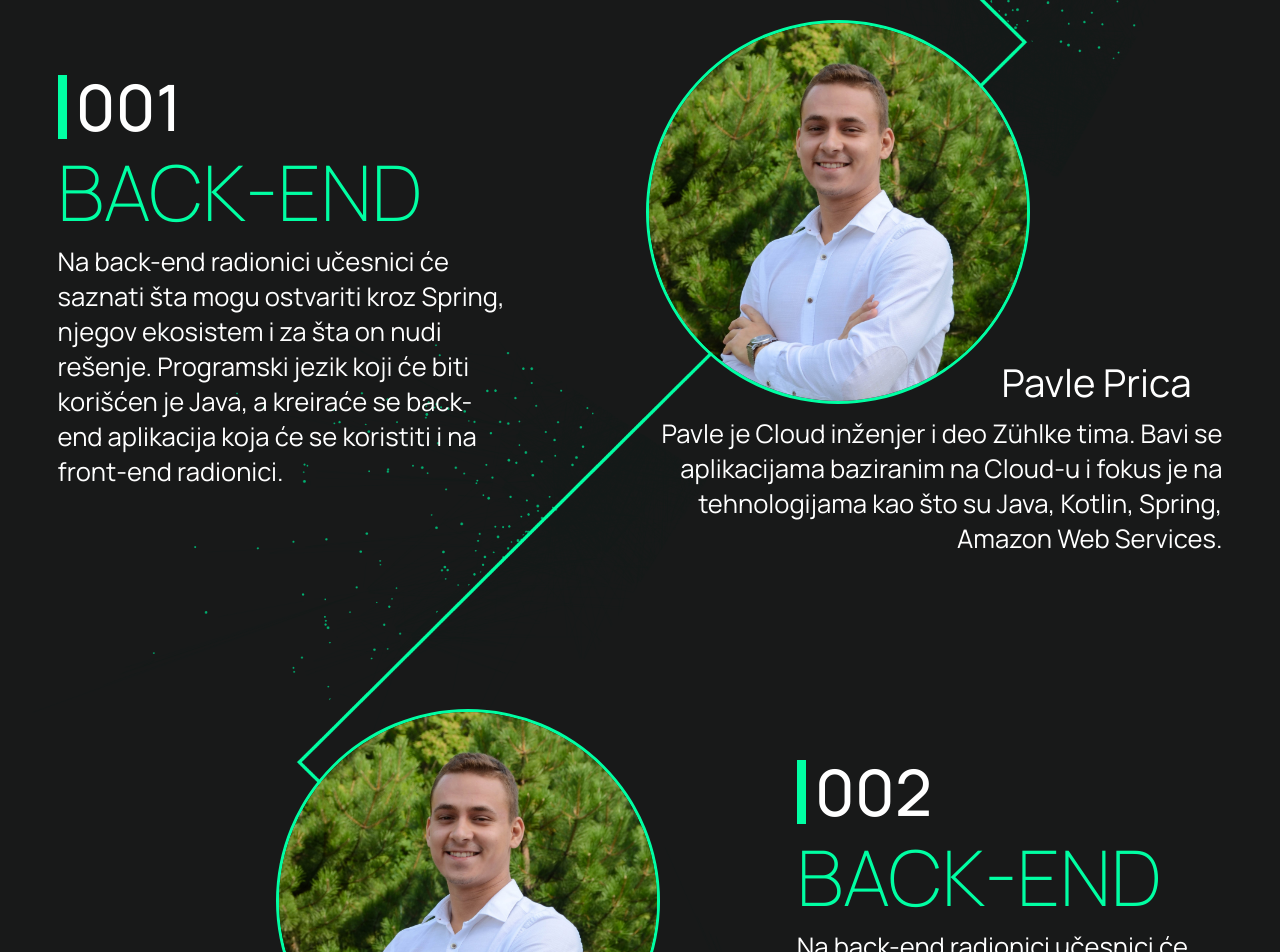
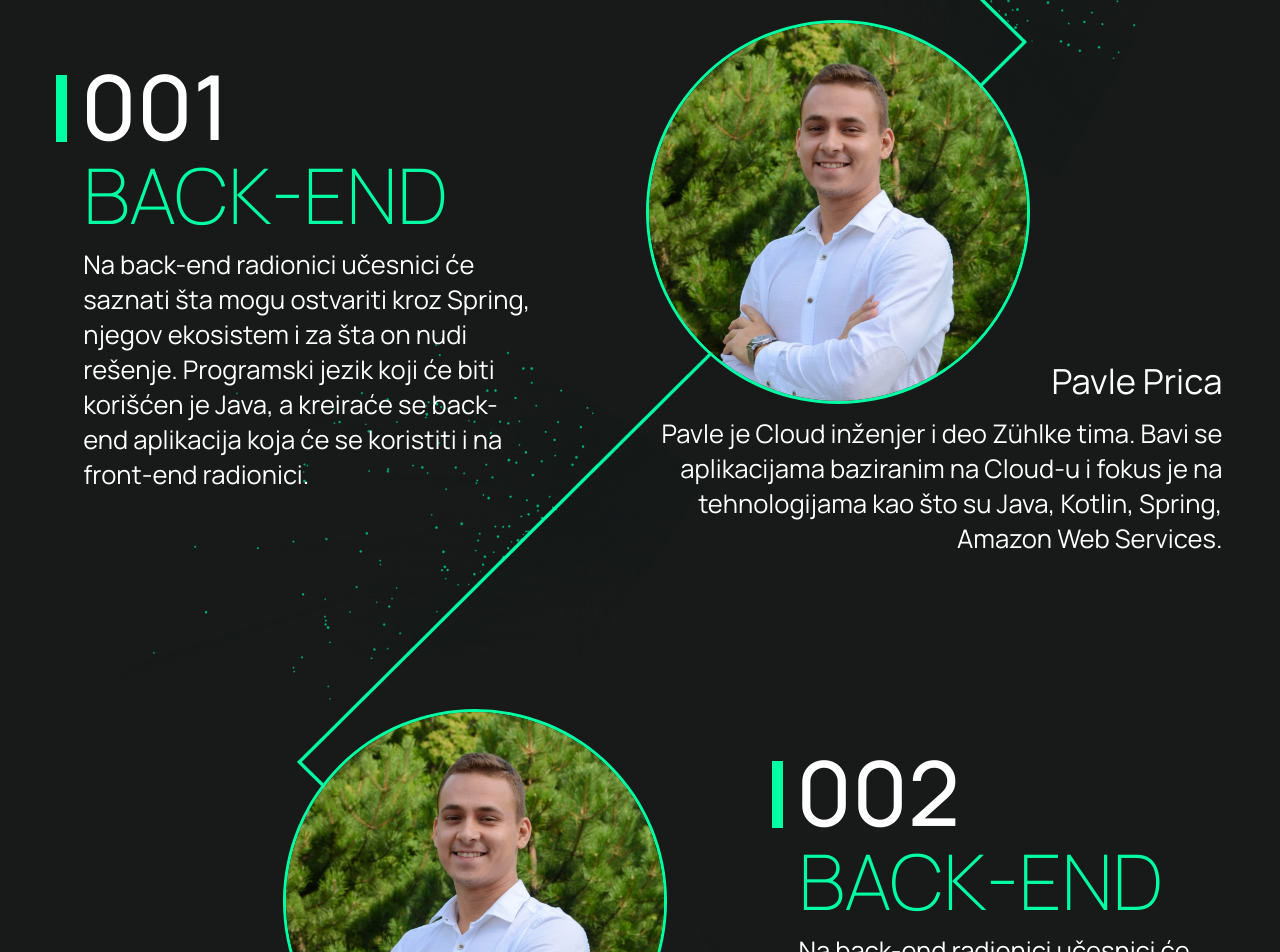
Before and after one commit to Nikola787/hzs-5.0, a React (Create React App) app: page /#/ in a window 1280 px wide. Shown: the part 1480-2432 px from the top of the page. Built offline with nearby package versions, Linux system fonts and the light colour scheme.

Commit message:
doradjena ispravka

```diff
--- a/src/components/radionice/radionice.css
+++ b/src/components/radionice/radionice.css
@@ -20,24 +20,25 @@
 .radionica1-levo-container {
   display: flex;
   margin-top: 11%;
-  margin-right: 2%;
-  max-width: 35%;
+  margin-left: 2%;
+  width: 35%;
   flex-direction: column;
 }
 .radionica1-levo-container .redni-broj {
-  border-left: 0.75vw solid #00ffa3;
-  padding-left: 2%;
-
-  font-size: 5vw;
+  display: flex;
+  border-left: 0.9vw #00ffa3 solid;
+  padding-left: 3%;
+  padding-bottom: 1%;
+  margin-left: -6%;
+  font-size: 7vw;
   font-family: "Manrope";
   font-weight: 500;
   color: #ffffff;
-  align-self: flex-start;
-  line-height: 100%;
+  line-height: 70%;
 }
 
 .radionica1-levo-container .naziv-radionice {
-  align-self: flex-start;
+  display: flex;
   font-family: "Manrope";
   color: #00ffa3;
   font-size: 6vw;
@@ -62,6 +63,7 @@
 .radionica1-desno-container .prvi-deo {
   display: flex;
   align-items: flex-end;
+  justify-content: space-between;
 }
 
 .radionica1-desno-container .slika_desna {
@@ -73,12 +75,11 @@
 }
 
 .radionica1-desno-container .ime-predavaca {
+  display: flex;
   color: #ffffff;
-  font-size: 3vw;
+  font-size: 2.7vw;
   font-family: "Manrope";
   font-weight: 400;
-  margin-bottom: -0.8%;
-  margin-left: -5%;
 }
 
 .radionica1-desno-container .predavac-opis {
@@ -87,7 +88,7 @@
   font-size: 2vw;
   font-weight: 400;
   text-align: right;
-  margin-top: 2%;
+  padding-top: 2%;
 }
 
 .radionica2-container {
@@ -99,13 +100,14 @@
 .radionica2-levo-container {
   display: flex;
   flex-direction: column;
-  max-width: 50%;
+  max-width: 50.5%;
   margin-left: 4%;
 }
 
 .radionica2-levo-container .prvi-deo {
   display: flex;
   align-items: flex-end;
+  justify-content: space-between;
 }
 
 .radionica2-levo-container .ime-predavaca {
@@ -120,6 +122,7 @@
   border-radius: 50%;
   width: 30vw;
   height: auto;
+  margin-right: 10%;
 }
 
 .radionica2-levo-container .predavac-opis {
@@ -128,7 +131,6 @@
   font-size: 2vw;
   font-weight: 400;
   text-align: left;
-  margin-left: -2%;
   margin-top: 2%;
 }
 
@@ -140,19 +142,20 @@
 }
 
 .radionica2-desno-container .redni-broj {
-  border-left: 0.75vw solid #00ffa3;
-  padding-left: 2%;
-
-  font-size: 5vw;
+  display: flex;
+  border-left: 0.9vw solid #00ffa3;
+  padding-left: 3%;
+  padding-bottom: 1%;
+  margin-left: -6%;
+  font-size: 7vw;
   font-family: "Manrope";
   font-weight: 500;
   color: #ffffff;
-  align-self: flex-start;
-  line-height: 100%;
+  line-height: 70%;
 }
 
 .radionica2-desno-container .naziv-radionice {
-  align-self: flex-start;
+  display: flex;
   font-family: "Manrope";
   color: #00ffa3;
   font-size: 6vw;
```
